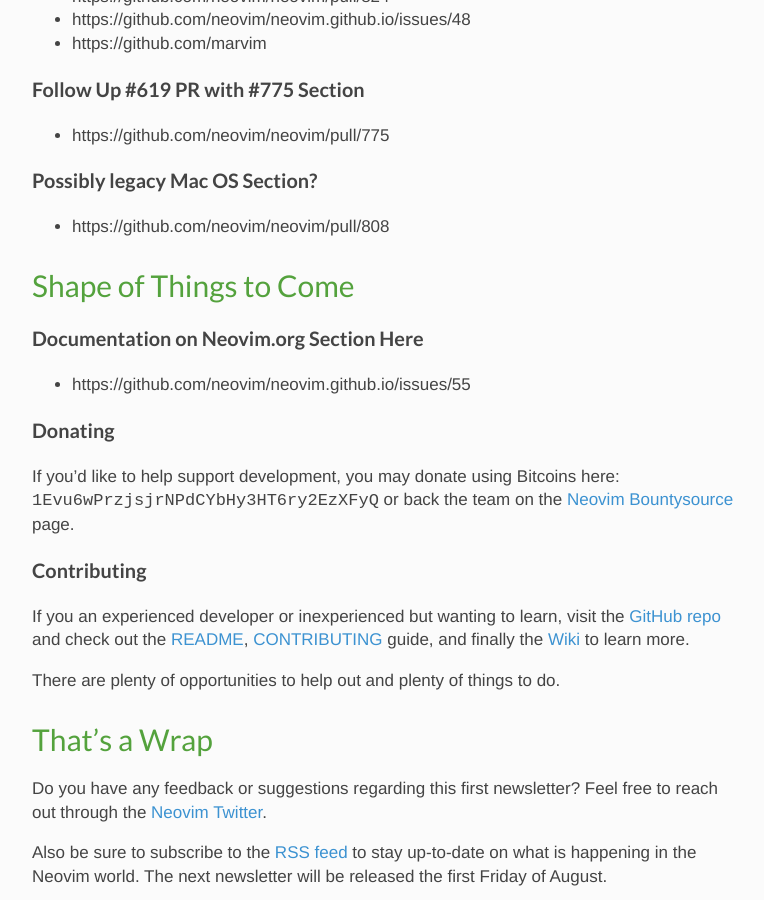
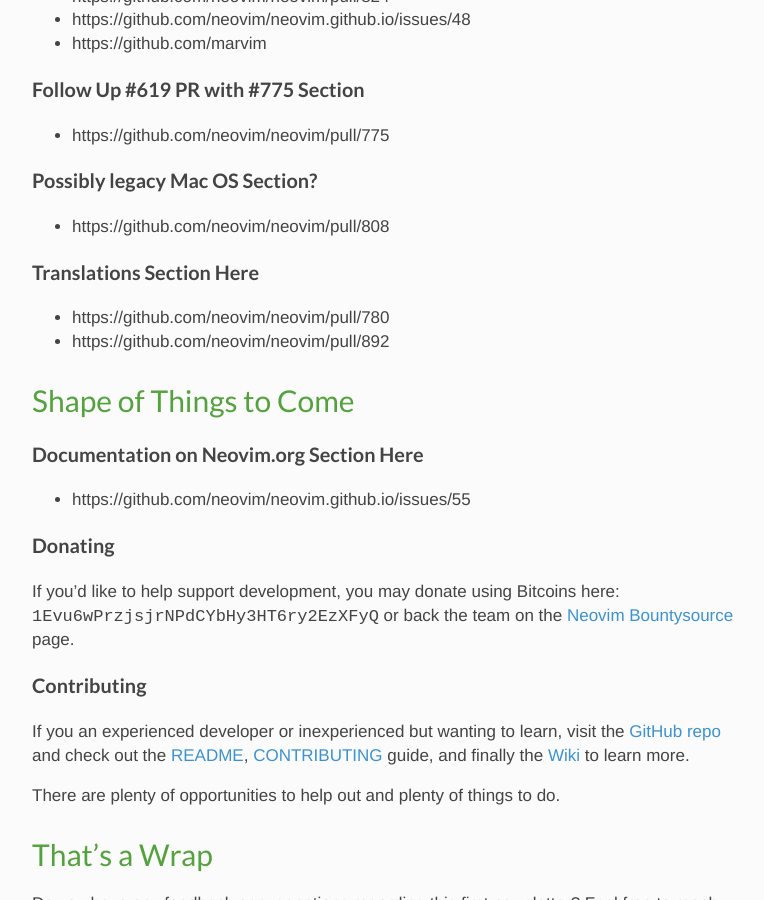
Before and after one commit to neovim/neovim.github.io, a Jekyll site: the page built from _posts/2014-07-04-july-newsletter.md, in a window 1280 px wide and 900 px high, scrolled down 1766 px. Shown: the whole window, without its empty margins (32-796 px from the left). Built offline with Jekyll 4.4.1, drawn with Linux system fonts in a browser that asks for light colours; nearby versions of some CDN libraries; comment, search, counter and statistics services are not loaded.

Commit message:
Add planned translation section

```diff
--- a/_posts/2014-07-04-july-newsletter.md
+++ b/_posts/2014-07-04-july-newsletter.md
@@ -88,6 +88,11 @@
 
 - https://github.com/neovim/neovim/pull/808
 
+### Translations Section Here
+
+- https://github.com/neovim/neovim/pull/780
+- https://github.com/neovim/neovim/pull/892
+
 ## Shape of Things to Come
 
 ### Documentation on Neovim.org Section Here
```
